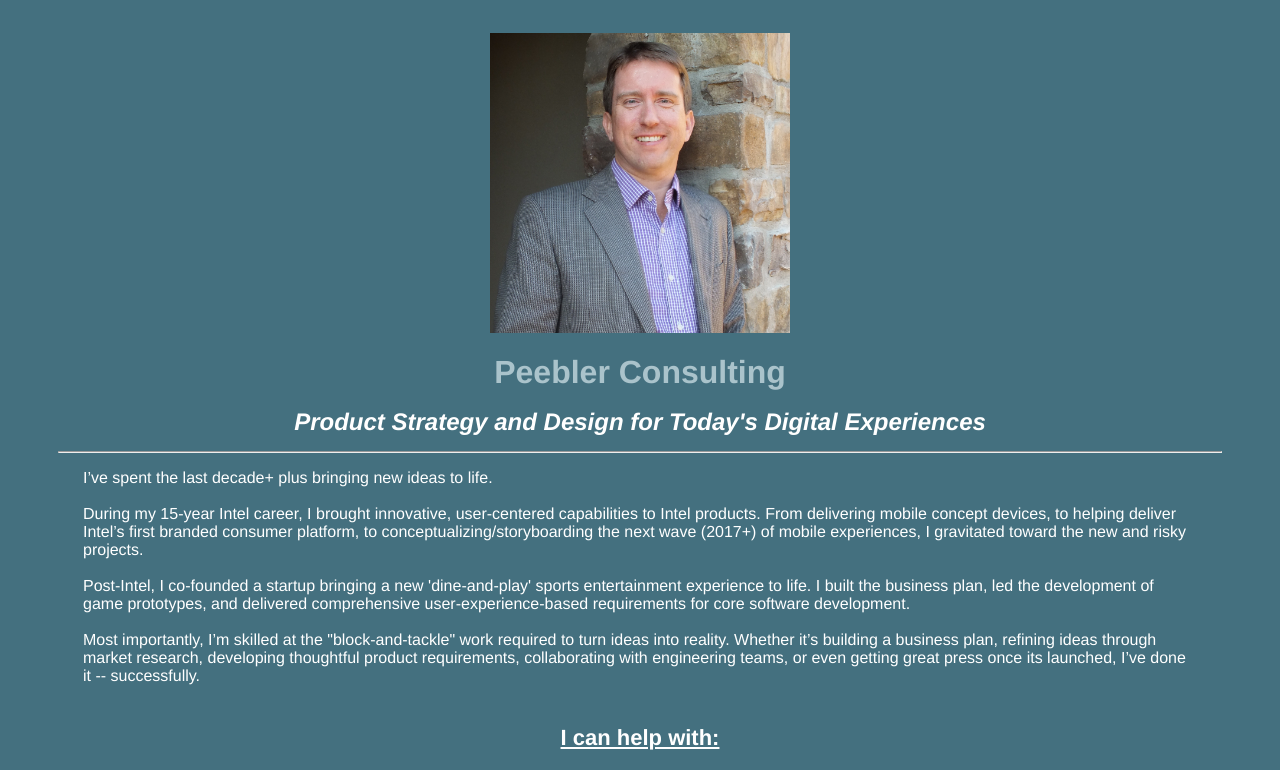
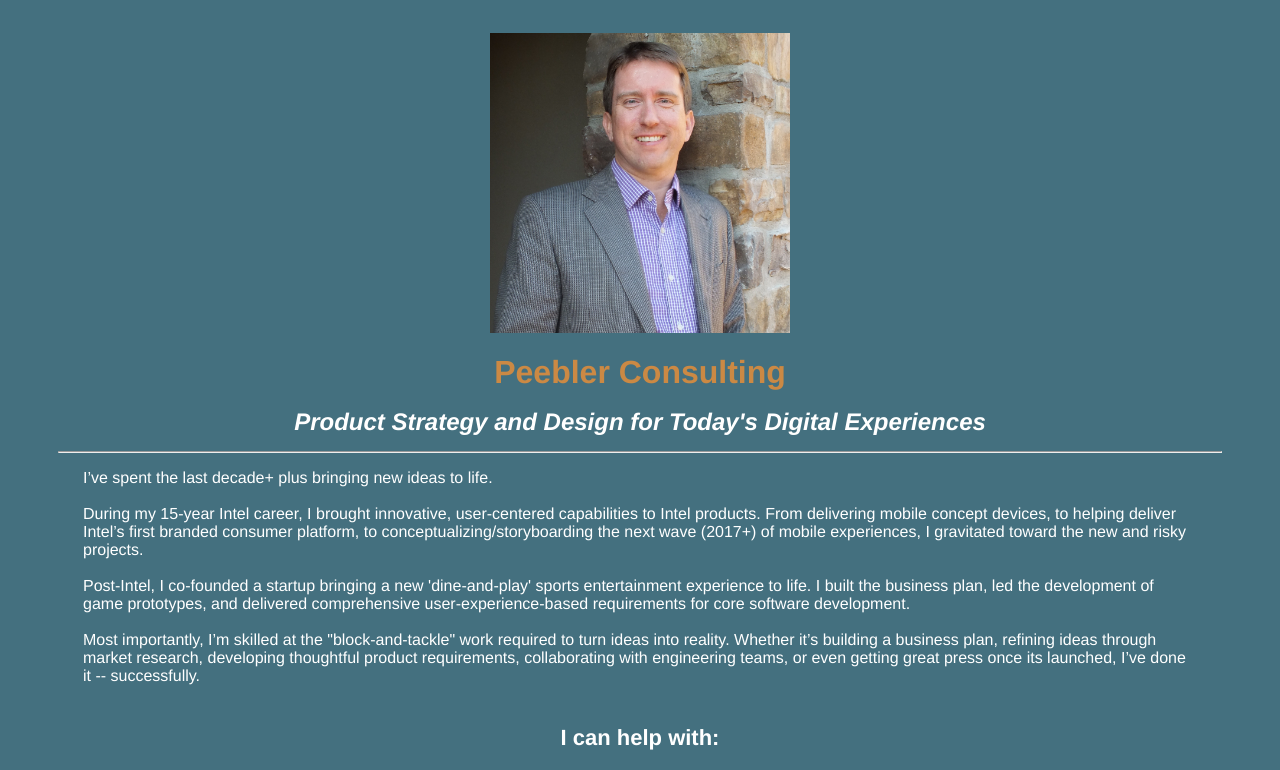
Before and after one commit to bryanpeebler/bryanpeebler.github.io, a plain HTML site: page Unit_3/index.html in a window 1280 px wide. Shown: the top 770 px of the page. Drawn offline with Linux system fonts and the light colour scheme.

Commit message:
agfdas
asdfadfs

```diff
--- a/Unit_3/style.css
+++ b/Unit_3/style.css
@@ -11,7 +11,7 @@ p {
 }
 
 h1 {
-	color: #AAC3CB;
+	color: #CB8944;
 	text-align: center;
 }
 
@@ -37,7 +37,7 @@ img {
 	font-size: 22px;
 	text-align: center;
 	font-weight: 600;
-	text-decoration: underline;
+	text-decoration: italic;
 }
 
 ul {
```
